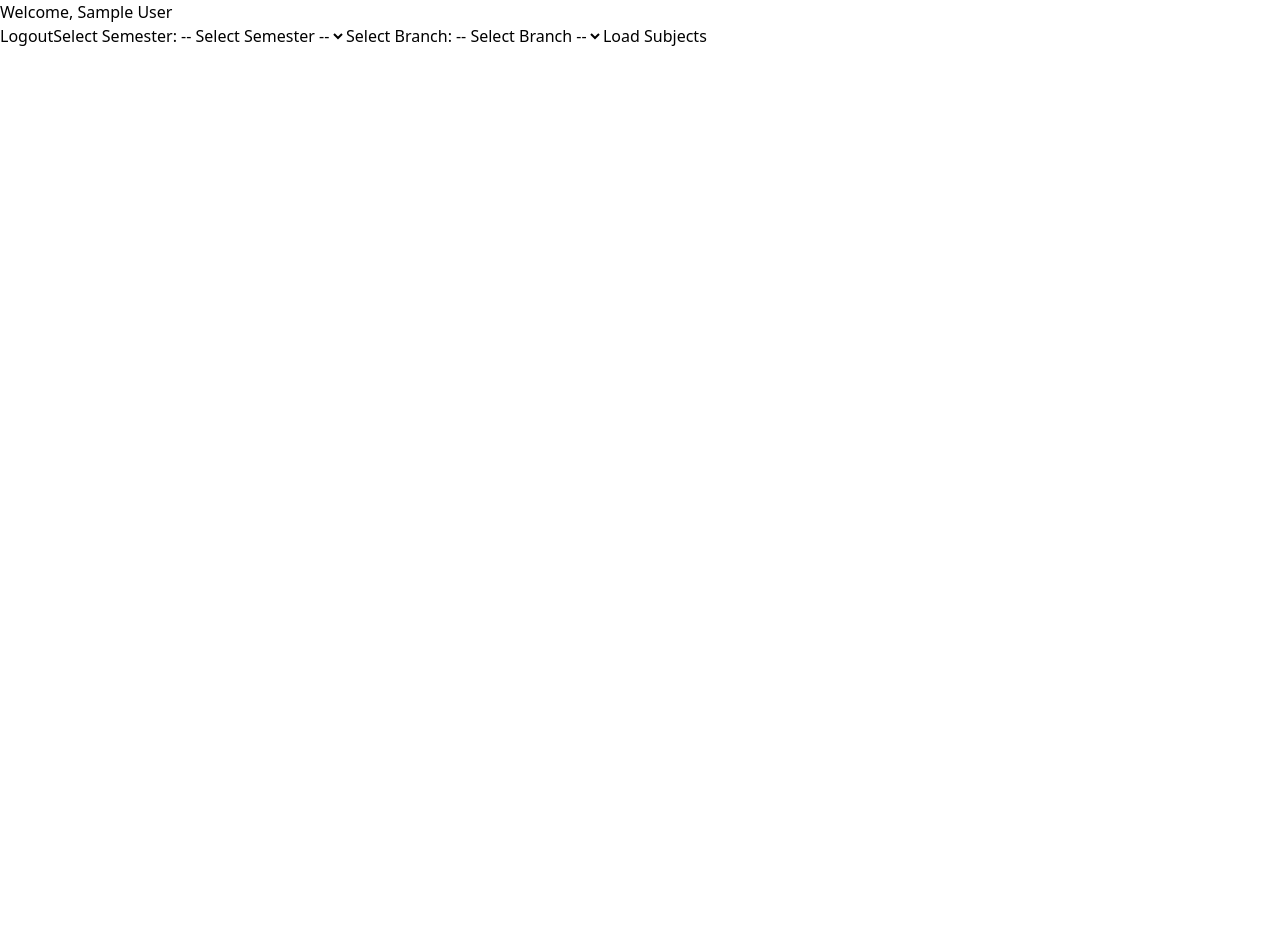
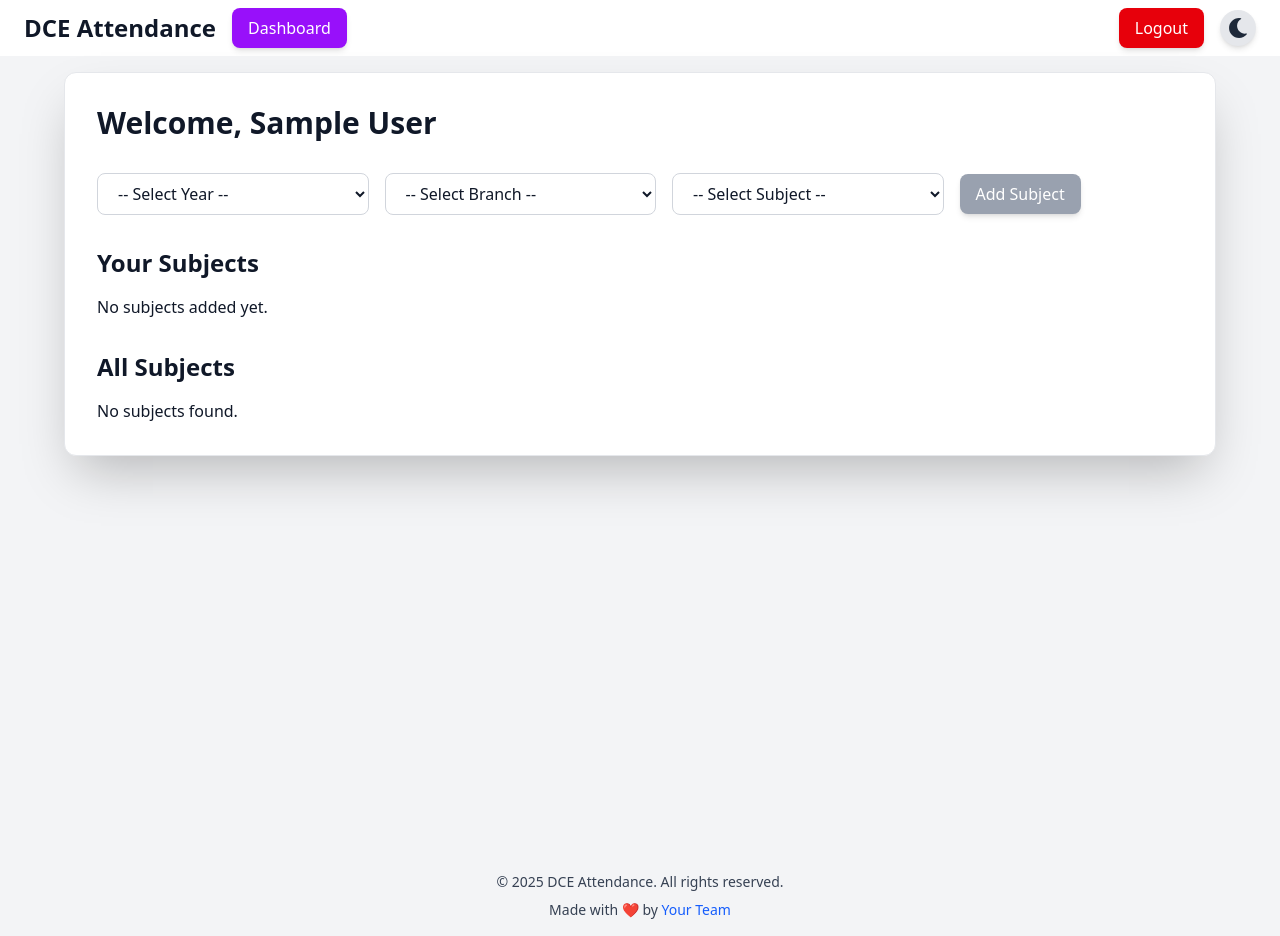
Before and after one commit to harshbuttru3/attendance, a React (Vite) app in the folder frontend/: page /dashboard in a window 1280 px wide. Before the commit the page ends 800 px from the top, so only its background shows below. Built offline with nearby package versions, Linux system fonts and the light colour scheme; sample sign-in values are in the browser's storage.

Commit message:
Redesigned Navbar

```diff
--- a/frontend/src/App.jsx
+++ b/frontend/src/App.jsx
@@ -26,44 +26,18 @@ const PrivateRoute = ({ element }) => {
 function App() {
   return (
     <AuthProvider>
+      <ThemeProvider>
         {" "}
-      {/* ✅ AuthContext is available everywhere */}
+        {/* Wrap the entire app with ThemeProvider */}
         <Router>
+          <div className="flex flex-col min-h-screen">
+            <Navbar /> {/* Navbar is outside Routes to appear on all pages */}
+            <main className="flex-grow">
               <Routes>
                 <Route path="/home" element={<Home />} />
                 <Route path="/" element={<StudentAttendance />} />
-          <Route
-            path="/login"
-            element={
-              <>
-                <ThemeProvider>
-                  <div className="flex flex-col min-h-screen">
-                    <Navbar />
-                    <main className="flex-grow">
-                      <Login />
-                    </main>
-                    <Footer />
-                  </div>
-                </ThemeProvider>
-              </>
-            }
-          />
-          <Route
-            path="/signup"
-            element={
-              <>
-                <ThemeProvider>
-                  <div className="flex flex-col min-h-screen">
-                    <Navbar />
-                    <main className="flex-grow">
-                      <Signup />
-                    </main>
-                    <Footer />
-                  </div>
-                </ThemeProvider>
-              </>
-            }
-          />
+                <Route path="/login" element={<Login />} />
+                <Route path="/signup" element={<Signup />} />
                 <Route path="/attendance" element={<StudentAttendance />} />
                 <Route
                   path="/dashboard"
@@ -75,7 +49,11 @@ function App() {
                 />
                 <Route path="*" element={<NotFound />} />
               </Routes>
+            </main>
+            <Footer /> {/* Footer is outside Routes to appear on all pages */}
+          </div>
         </Router>
+      </ThemeProvider>
     </AuthProvider>
   );
 }
--- a/frontend/src/components/Dashboard.jsx
+++ b/frontend/src/components/Dashboard.jsx
@@ -1,18 +1,24 @@
 import { useState, useEffect, useContext } from "react";
-import axios from "axios";
 import { AuthContext } from "../context/AuthContext";
+import { ThemeContext } from "../context/ThemeContext";
 import { useNavigate } from "react-router-dom";
 
 const Dashboard = () => {
-  const { user, logout } = useContext(AuthContext);
+  const { user } = useContext(AuthContext);
+  const { darkMode } = useContext(ThemeContext);
   const navigate = useNavigate();
-  const [semester, setSemester] = useState("");
+
+  // State for dropdowns
+  const [year, setYear] = useState("");
   const [branch, setBranch] = useState("");
-  const [subjects, setSubjects] = useState([]);
-  const [selectedSubject, setSelectedSubject] = useState("");
-  const [students, setStudents] = useState([]);
-  const [attendance, setAttendance] = useState([]);
-  const [showSubjectDropdown, setShowSubjectDropdown] = useState(false);
+  const [subject, setSubject] = useState("");
+
+  // State for user's subjects and fetched subjects
+  const [userSubjects, setUserSubjects] = useState([]);
+  const [fetchedSubjects, setFetchedSubjects] = useState([]);
+
+  // State for loading
+  const [loading, setLoading] = useState(false);
 
   useEffect(() => {
     if (!user) {
@@ -20,63 +26,183 @@ const Dashboard = () => {
     }
   }, [user, navigate]);
 
-  // ✅ Define fetchSubjects before use
-  const fetchSubjects = () => {
-    if (semester && branch) {
-      axios
-        .get(`http://localhost:5000/api/subjects/${user.id}/${semester}/${branch}`)
-        .then((res) => {
-          if (res.data.length > 0) {
-            setSubjects(res.data);
-            setShowSubjectDropdown(true);
+  // Fetch user's subjects (dummy data for now)
+  const fetchUserSubjects = () => {
+    setLoading(true);
+    // Replace with actual API call
+    setTimeout(() => {
+      setUserSubjects(["Mathematics", "Physics", "Chemistry"]); // Dummy data
+      setLoading(false);
+    }, 1000);
+  };
+
+  // Fetch all subjects (dummy data for now)
+  const fetchAllSubjects = () => {
+    setLoading(true);
+    // Replace with actual API call
+    setTimeout(() => {
+      setFetchedSubjects(["Biology", "Computer Science", "English"]); // Dummy data
+      setLoading(false);
+    }, 1000);
+  };
+
+  // Handle adding a subject (dummy function for now)
+  const handleAddSubject = () => {
+    if (year && branch && subject) {
+      setLoading(true);
+      // Replace with actual API call
+      setTimeout(() => {
+        setUserSubjects((prev) => [...prev, subject]); // Add subject to user's list
+        setLoading(false);
+      }, 1000);
     } else {
-            alert("No subjects assigned for this selection.");
-            setShowSubjectDropdown(false);
-          }
-        })
-        .catch((err) => {
-          console.error("Error fetching subjects:", err);
-          setShowSubjectDropdown(false);
-        });
+      alert("Please select year, branch, and subject.");
     }
   };
 
   return (
-    <div>
-      <h2>Welcome, {user?.name}</h2>
-      <button onClick={logout}>Logout</button>
+    <div
+      className={`min-h-screen flex flex-col items-center justify-start ${
+        darkMode ? "bg-gray-900 text-white" : "bg-gray-100 text-gray-900"
+      } transition duration-300 p-4`}
+    >
+      <div
+        className={`w-full max-w-6xl bg-white ${
+          darkMode ? "dark:bg-gray-800" : ""
+        } p-8 rounded-xl shadow-2xl border ${
+          darkMode ? "border-gray-700" : "border-gray-200"
+        } transition duration-300`}
+      >
+        {/* Welcome Message */}
+        <h2 className="text-3xl font-bold mb-8">Welcome, {user?.name}</h2>
 
-      <label>Select Semester:</label>
-      <select value={semester} onChange={(e) => setSemester(e.target.value)}>
-        <option value="">-- Select Semester --</option>
-        {["1st", "2nd", "3rd", "4th", "5th", "6th", "7th", "8th"].map((sem) => (
-          <option key={sem} value={sem}>{sem} Semester</option>
+        {/* Dropdowns and Add Subject Button */}
+        <div className="flex flex-col md:flex-row items-center space-y-4 md:space-y-0 md:space-x-4 mb-8">
+          {/* Year Dropdown */}
+          <select
+            value={year}
+            onChange={(e) => setYear(e.target.value)}
+            className={`w-full md:w-1/4 px-4 py-2 rounded-lg border ${
+              darkMode
+                ? "border-gray-600 bg-gray-700 text-white"
+                : "border-gray-300 bg-white"
+            } focus:outline-none focus:ring-2 focus:ring-blue-500 transition duration-300`}
+          >
+            <option value="">-- Select Year --</option>
+            {["1st", "2nd", "3rd", "4th"].map((yr) => (
+              <option key={yr} value={yr}>
+                {yr} Year
+              </option>
             ))}
           </select>
 
-      <label>Select Branch:</label>
-      <select value={branch} onChange={(e) => setBranch(e.target.value)}>
+          {/* Branch Dropdown */}
+          <select
+            value={branch}
+            onChange={(e) => setBranch(e.target.value)}
+            className={`w-full md:w-1/4 px-4 py-2 rounded-lg border ${
+              darkMode
+                ? "border-gray-600 bg-gray-700 text-white"
+                : "border-gray-300 bg-white"
+            } focus:outline-none focus:ring-2 focus:ring-blue-500 transition duration-300`}
+          >
             <option value="">-- Select Branch --</option>
-        {["CSE", "Civil", "EEE", "Cybersecurity", "Mechanical", "FTS"].map((br) => (
-          <option key={br} value={br}>{br}</option>
+            {["CSE", "Civil", "EEE", "Cybersecurity", "Mechanical", "FTS"].map(
+              (br) => (
+                <option key={br} value={br}>
+                  {br}
+                </option>
+              )
+            )}
+          </select>
+
+          {/* Subject Dropdown */}
+          <select
+            value={subject}
+            onChange={(e) => setSubject(e.target.value)}
+            className={`w-full md:w-1/4 px-4 py-2 rounded-lg border ${
+              darkMode
+                ? "border-gray-600 bg-gray-700 text-white"
+                : "border-gray-300 bg-white"
+            } focus:outline-none focus:ring-2 focus:ring-blue-500 transition duration-300`}
+          >
+            <option value="">-- Select Subject --</option>
+            {[
+              "Mathematics",
+              "Physics",
+              "Chemistry",
+              "Biology",
+              "Computer Science",
+              "English",
+            ].map((sub) => (
+              <option key={sub} value={sub}>
+                {sub}
+              </option>
             ))}
           </select>
 
-      <button onClick={fetchSubjects} disabled={!semester || !branch}>
-        Load Subjects
+          {/* Add Subject Button */}
+          <button
+            onClick={handleAddSubject}
+            disabled={!year || !branch || !subject || loading}
+            className={`w-full md:w-auto px-4 py-2 ${
+              year && branch && subject
+                ? darkMode
+                  ? "bg-green-600 hover:bg-green-700"
+                  : "bg-green-600 hover:bg-green-700"
+                : "bg-gray-400 cursor-not-allowed"
+            } text-white rounded-lg transition duration-300 focus:outline-none shadow-md`}
+          >
+            {loading ? "Adding..." : "Add Subject"}
           </button>
+        </div>
 
-      {showSubjectDropdown && (
-        <>
-          <label>Select Subject:</label>
-          <select value={selectedSubject} onChange={(e) => setSelectedSubject(e.target.value)}>
-            <option value="">-- Select Subject --</option>
-            {subjects.map((subject, index) => (
-              <option key={index} value={subject}>{subject}</option>
+        {/* User's Subjects */}
+        <div className="mb-8">
+          <h3 className="text-2xl font-bold mb-4">Your Subjects</h3>
+          {loading ? (
+            <p>Loading...</p>
+          ) : userSubjects.length > 0 ? (
+            <div className="grid grid-cols-1 md:grid-cols-2 lg:grid-cols-3 gap-4">
+              {userSubjects.map((sub, index) => (
+                <div
+                  key={index}
+                  className={`p-4 rounded-lg ${
+                    darkMode ? "bg-gray-700" : "bg-gray-100"
+                  } transition duration-300`}
+                >
+                  <p className="font-medium">{sub}</p>
+                </div>
               ))}
-          </select>
-        </>
+            </div>
+          ) : (
+            <p>No subjects added yet.</p>
           )}
+        </div>
+
+        {/* Fetched Subjects */}
+        <div>
+          <h3 className="text-2xl font-bold mb-4">All Subjects</h3>
+          {loading ? (
+            <p>Loading...</p>
+          ) : fetchedSubjects.length > 0 ? (
+            <div className="grid grid-cols-1 md:grid-cols-2 lg:grid-cols-3 gap-4">
+              {fetchedSubjects.map((sub, index) => (
+                <div
+                  key={index}
+                  className={`p-4 rounded-lg ${
+                    darkMode ? "bg-gray-700" : "bg-gray-100"
+                  } transition duration-300`}
+                >
+                  <p className="font-medium">{sub}</p>
+                </div>
+              ))}
+            </div>
+          ) : (
+            <p>No subjects found.</p>
+          )}
+        </div>
+      </div>
     </div>
   );
 };
--- a/frontend/src/components/Navbar.jsx
+++ b/frontend/src/components/Navbar.jsx
@@ -2,9 +2,11 @@ import { useContext, useState } from "react";
 import { useNavigate } from "react-router-dom";
 import { ThemeContext } from "../context/ThemeContext";
 import { FaSun, FaMoon, FaBars, FaTimes } from "react-icons/fa";
+import { AuthContext } from "../context/AuthContext"; // Import AuthContext
 
 const Navbar = () => {
   const { darkMode, toggleDarkMode } = useContext(ThemeContext);
+  const { user, logout } = useContext(AuthContext); // Get user and logout function
   const navigate = useNavigate();
   const [isMenuOpen, setIsMenuOpen] = useState(false);
 
@@ -46,6 +48,15 @@ const Navbar = () => {
 
         {/* Desktop Menu */}
         <div className="hidden md:flex items-center space-x-4">
+          {user ? (
+            <button
+              onClick={logout}
+              className="px-4 py-2 bg-red-600 text-white rounded-lg hover:bg-red-700 transition duration-300 focus:outline-none shadow-md"
+            >
+              Logout
+            </button>
+          ) : (
+            <>
               <button
                 onClick={() => navigate("/login")}
                 className="px-4 py-2 bg-blue-600 text-white rounded-lg hover:bg-blue-700 transition duration-300 focus:outline-none shadow-md"
@@ -58,6 +69,8 @@ const Navbar = () => {
               >
                 Signup
               </button>
+            </>
+          )}
           <button
             onClick={toggleDarkMode}
             className={`p-2 rounded-full transition duration-300 focus:outline-none shadow-md
@@ -84,6 +97,15 @@ const Navbar = () => {
           } border-t border-gray-200 dark:border-gray-700 shadow-md`}
         >
           <div className="flex flex-col items-center space-y-4 py-4">
+            {user ? (
+              <button
+                onClick={logout}
+                className="w-4/5 px-4 py-2 bg-red-600 text-white rounded-lg hover:bg-red-700 transition duration-300 focus:outline-none shadow-md"
+              >
+                Logout
+              </button>
+            ) : (
+              <>
                 <button
                   onClick={() => navigate("/login")}
                   className="w-4/5 px-4 py-2 bg-blue-600 text-white rounded-lg hover:bg-blue-700 transition duration-300 focus:outline-none shadow-md"
@@ -96,6 +118,8 @@ const Navbar = () => {
                 >
                   Signup
                 </button>
+              </>
+            )}
             <button
               onClick={toggleDarkMode}
               className={`w-4/5 px-4 py-2 rounded-lg transition duration-300 focus:outline-none shadow-md
```
Lines whose indentation alone changed are shown as unchanged.
